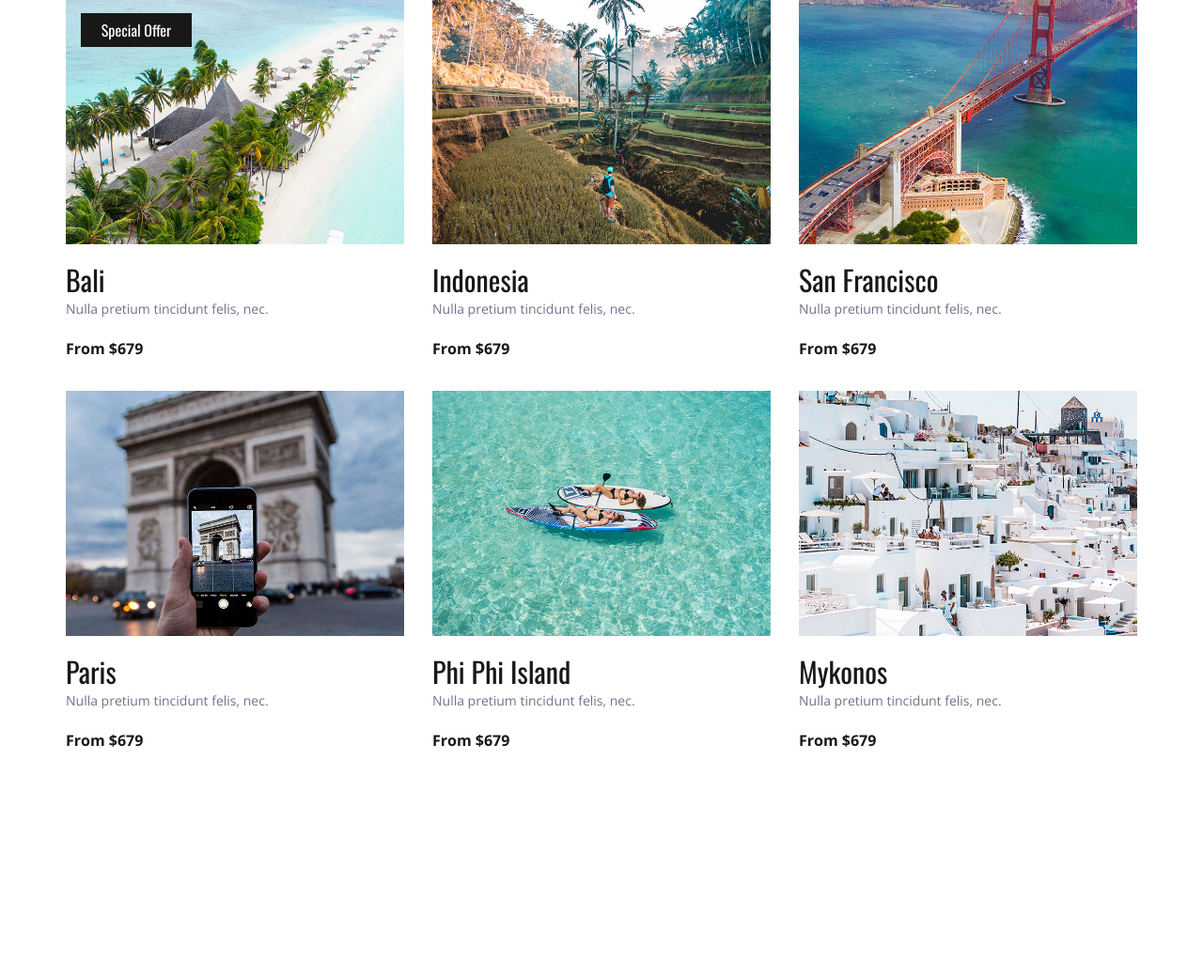
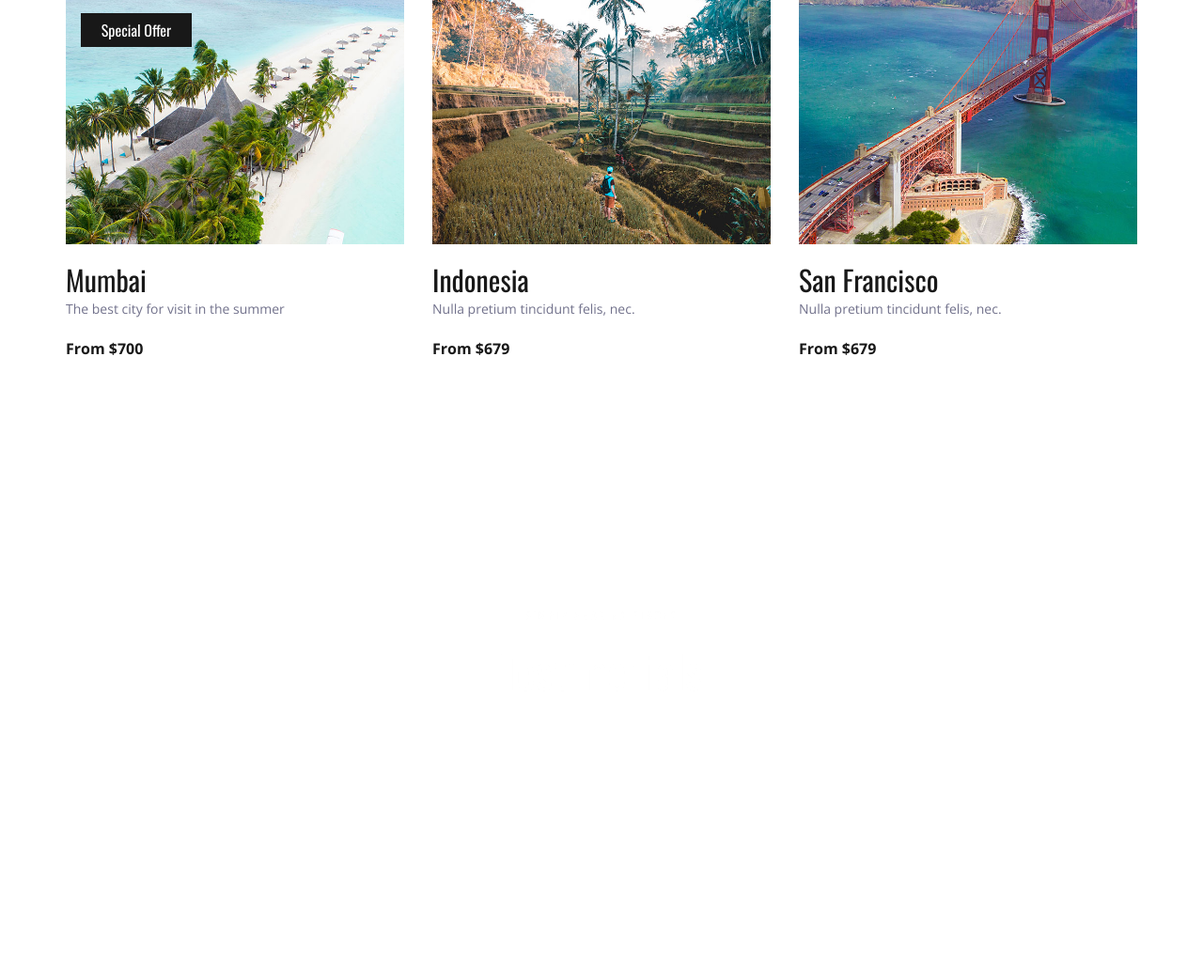
Before and after one commit to christian460/Prueba, a Django app: page / in a window 1280 px wide. Shown: the part 1486-2526 px from the top of the page at 94% size. Run offline with Django 4.2, Linux system fonts and the light colour scheme; some libraries are stand-ins or nearby versions.

Commit message:
usar un contexto desde view para envar valores al html

```diff
--- a/project/Destinos/templates/index.html
+++ b/project/Destinos/templates/index.html
@@ -287,12 +287,12 @@
 									<div class="spec_offer text-center"><a href="#">Special Offer</a></div>
 								</div>
 								<div class="destination_content">
-									<div class="destination_title"><a href="destinations.html">Bali</a>
+									<div class="destination_title"><a href="destinations.html">{{dest1.name}}</a>
 									</div>
 									<div class="destination_subtitle">
-										<p>Nulla pretium tincidunt felis, nec.</p>
+										<p>{{dest1.desc}}</p>
 									</div>
-									<div class="destination_price">From $679</div>
+									<div class="destination_price">From ${{dest1.price}}</div>
 								</div>
 							</div>
 
@@ -316,48 +316,6 @@
 								</div>
 								<div class="destination_content">
 									<div class="destination_title"><a href="destinations.html">San Francisco</a>
-									</div>
-									<div class="destination_subtitle">
-										<p>Nulla pretium tincidunt felis, nec.</p>
-									</div>
-									<div class="destination_price">From $679</div>
-								</div>
-							</div>
-
-							<div class="destination item">
-								<div class="destination_image">
-									<img src="{% static 'images/destination_4.jpg' %}" alt="">
-								</div>
-								<div class="destination_content">
-									<div class="destination_title"><a href="destinations.html">Paris</a>
-									</div>
-									<div class="destination_subtitle">
-										<p>Nulla pretium tincidunt felis, nec.</p>
-									</div>
-									<div class="destination_price">From $679</div>
-								</div>
-							</div>
-
-							<div class="destination item">
-								<div class="destination_image">
-									<img src="{% static 'images/destination_5.jpg' %}" alt="">
-								</div>
-								<div class="destination_content">
-									<div class="destination_title"><a href="destinations.html">Phi Phi Island</a>
-									</div>
-									<div class="destination_subtitle">
-										<p>Nulla pretium tincidunt felis, nec.</p>
-									</div>
-									<div class="destination_price">From $679</div>
-								</div>
-							</div>
-
-							<div class="destination item">
-								<div class="destination_image">
-									<img src="{% static 'images/destination_6.jpg' %}" alt="">
-								</div>
-								<div class="destination_content">
-									<div class="destination_title"><a href="destinations.html">Mykonos</a>
 									</div>
 									<div class="destination_subtitle">
 										<p>Nulla pretium tincidunt felis, nec.</p>
--- a/project/Destinos/travello/views.py
+++ b/project/Destinos/travello/views.py
@@ -1,6 +1,10 @@
 from django.shortcuts import render
-
+from .models import Destination
 # Create your views here.
 
 def index(request):
-    return render(request,'index.html',{})
+    dest1=Destination()
+    dest1.name="Mumbai"
+    dest1.desc="The best city for visit in the summer"
+    dest1.price=700
+    return render(request,'index.html',{'dest1': dest1})
```
Also changed, not shown: project/Destinos/travello/models.py (+7 -0 lines).
